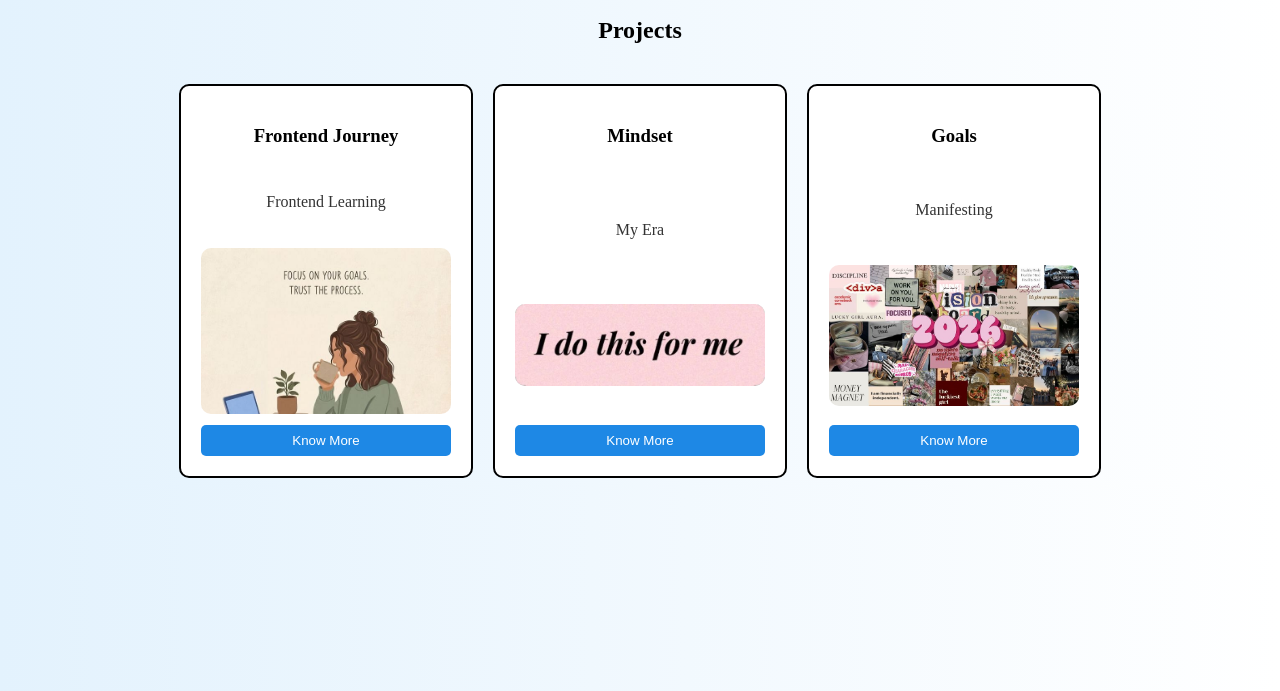
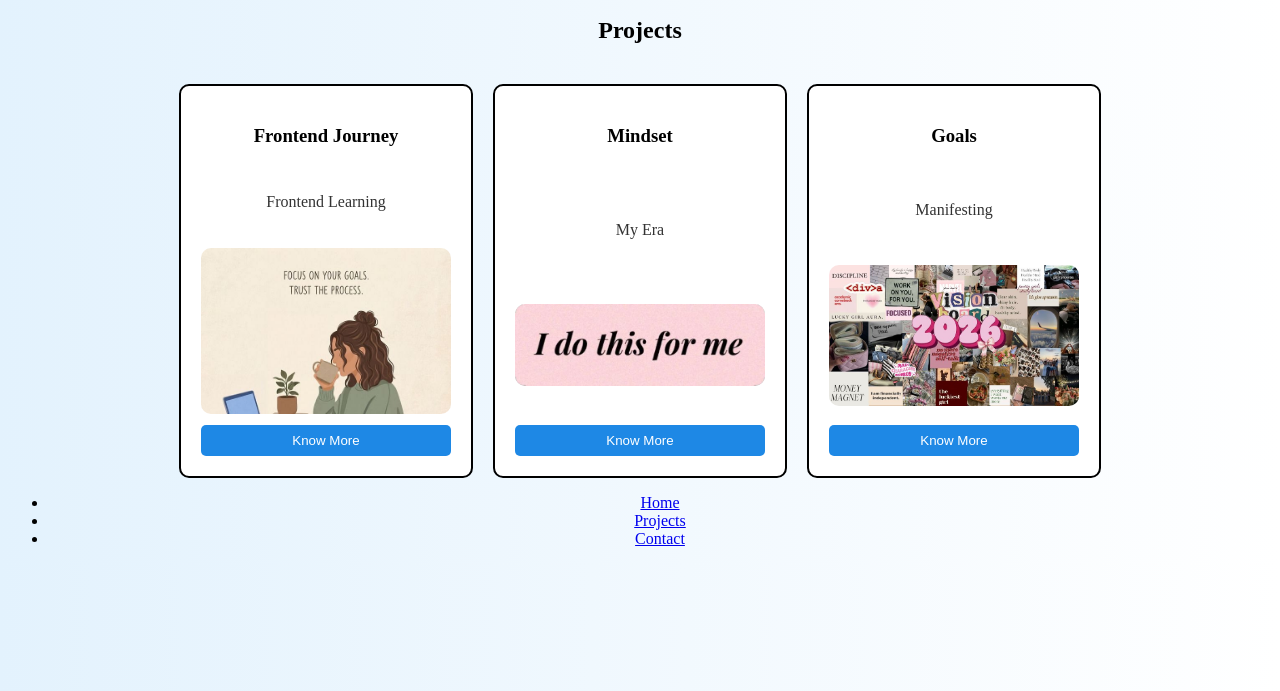
Before and after one commit to heyvishakha/myPortfolio, a plain HTML site: page index.html in a window 1280 px wide. Shown: the part 109-800 px from the top of the page. Drawn offline with Linux system fonts and the light colour scheme.

Commit message:
Add navigation menu to index.html
Added navigation menu to the portfolio page.

```diff
--- a/index.html
+++ b/index.html
@@ -59,5 +59,12 @@
     }
   </script>
 
+  <nav>
+    <ul>
+       <li><a href="#">Home</a></li>
+    <li><a href="#">Projects</a></li>
+    <li><a href="#">Contact</a></li>
+    </ul>
+  </nav>
 </body>
 </html>
```
